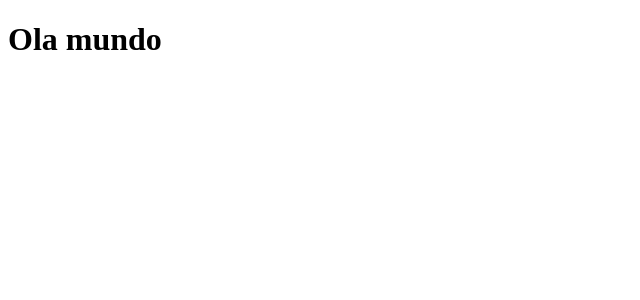
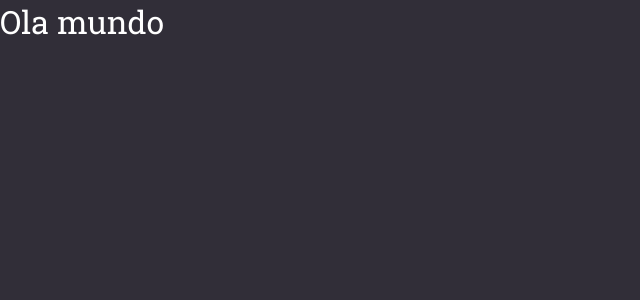
Before and after one commit to Chrystiansantos/goBarberWebTs, a React (Create React App) app: page / in a window 1280 px wide. Shown: the top 300 px of the page, without its empty margins (0-640 px from the left). Built offline with nearby package versions, Linux system fonts and the light colour scheme.

Commit message:
Configurando globalStyle

```diff
--- a/package.json
+++ b/package.json
@@ -21,6 +21,7 @@
     "react": "^16.13.1",
     "react-dom": "^16.13.1",
     "react-scripts": "3.4.1",
+    "styled-components": "^5.1.1",
     "typescript": "~3.7.2"
   },
   "scripts": {
@@ -42,6 +43,7 @@
     ]
   },
   "devDependencies": {
+    "@types/styled-components": "^5.1.2",
     "eslint": "6.8.0",
     "eslint-config-prettier": "^6.11.0",
     "eslint-import-resolver-typescript": "^2.2.0",
--- a/public/index.html
+++ b/public/index.html
@@ -1,16 +1,19 @@
 <!DOCTYPE html>
 <html lang="en">
+
 <head>
   <meta charset="utf-8" />
   <link rel="icon" href="%PUBLIC_URL%/favicon.ico" />
   <meta name="viewport" content="width=device-width, initial-scale=1" />
   <meta name="theme-color" content="#FF9000" />
-
+  <link href="https://fonts.googleapis.com/css2?family=Roboto+Slab:wght@400;600&display=swap" rel="stylesheet">
   <title>Go barber</title>
 </head>
+
 <body>
   <noscript>You need to enable JavaScript to run this app.</noscript>
   <div id="root"></div>
 
 </body>
+
 </html>
--- a/src/App.tsx
+++ b/src/App.tsx
@@ -1,5 +1,11 @@
 import React from 'react';
+import GlobalStyle from './styles/global';
 
-const App: React.FC = () => <h1>Ola mundo</h1>;
+const App: React.FC = () => (
+  <>
+    <GlobalStyle />
+    <h1>Ola mundo</h1>
+  </>
+);
 
 export default App;
--- /dev/null
+++ b/src/styles/global.ts
@@ -0,0 +1,26 @@
+import { createGlobalStyle } from 'styled-components';
+
+export default createGlobalStyle`
+
+  *{
+    margin:0;
+    padding:0;
+    box-sizing:border-box;
+    outline:0
+  }
+  body{
+    background:#312e38;
+    color:#fff;
+    -webkit-font-smoothing:antialiased;
+  }
+  body,input,button{
+    font-family:'Roboto Slab', serif;
+    font-size:16px;
+  }
+  h1,h2,h3,h4,h5,h6,strong{
+    font-weight:500;
+  }
+  button:{
+    cursor:pointer
+  }
+`;
```
Also changed, not shown: 1 other file (tests, documents, lock files or other folders). Lines whose indentation alone changed are shown as unchanged.
